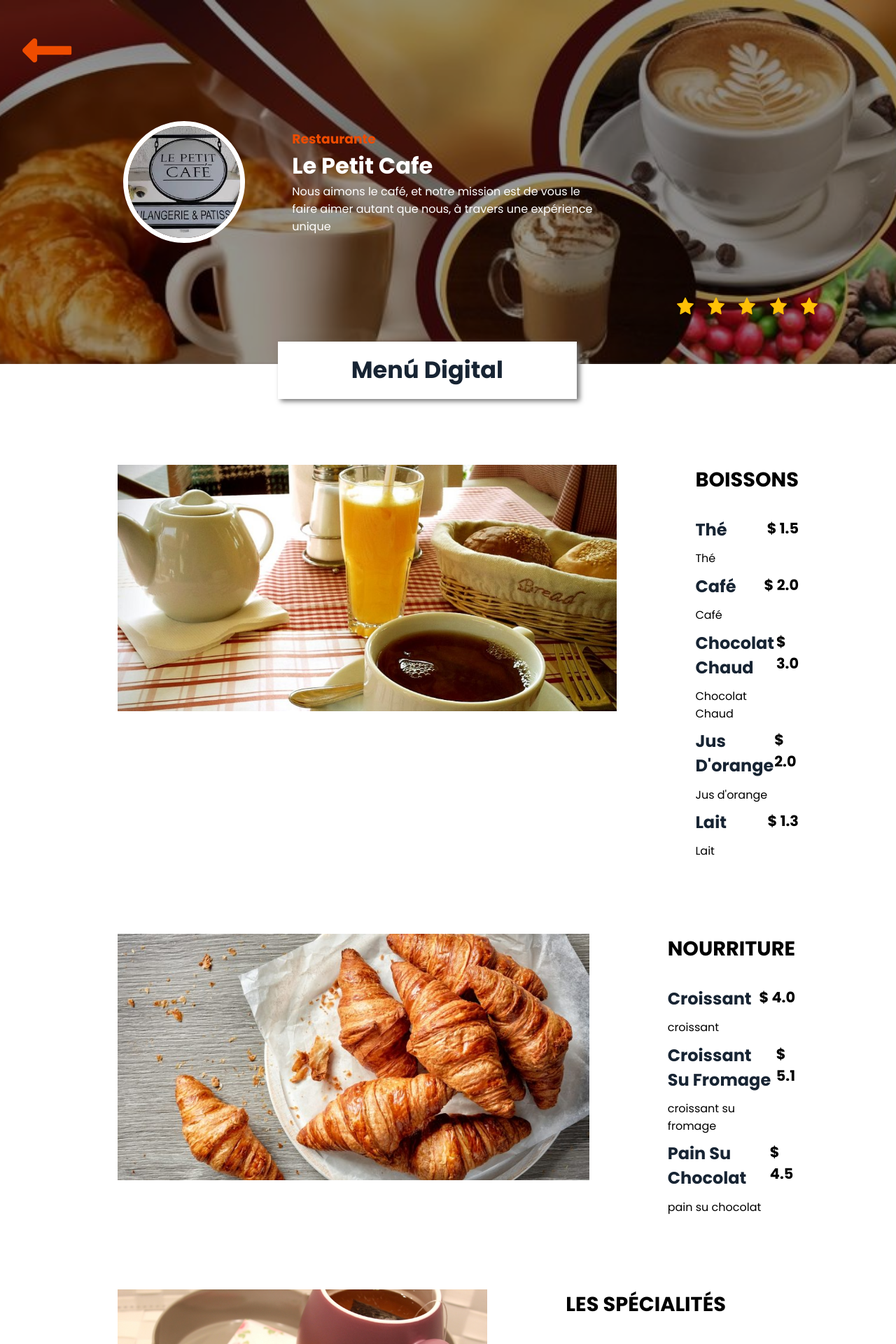
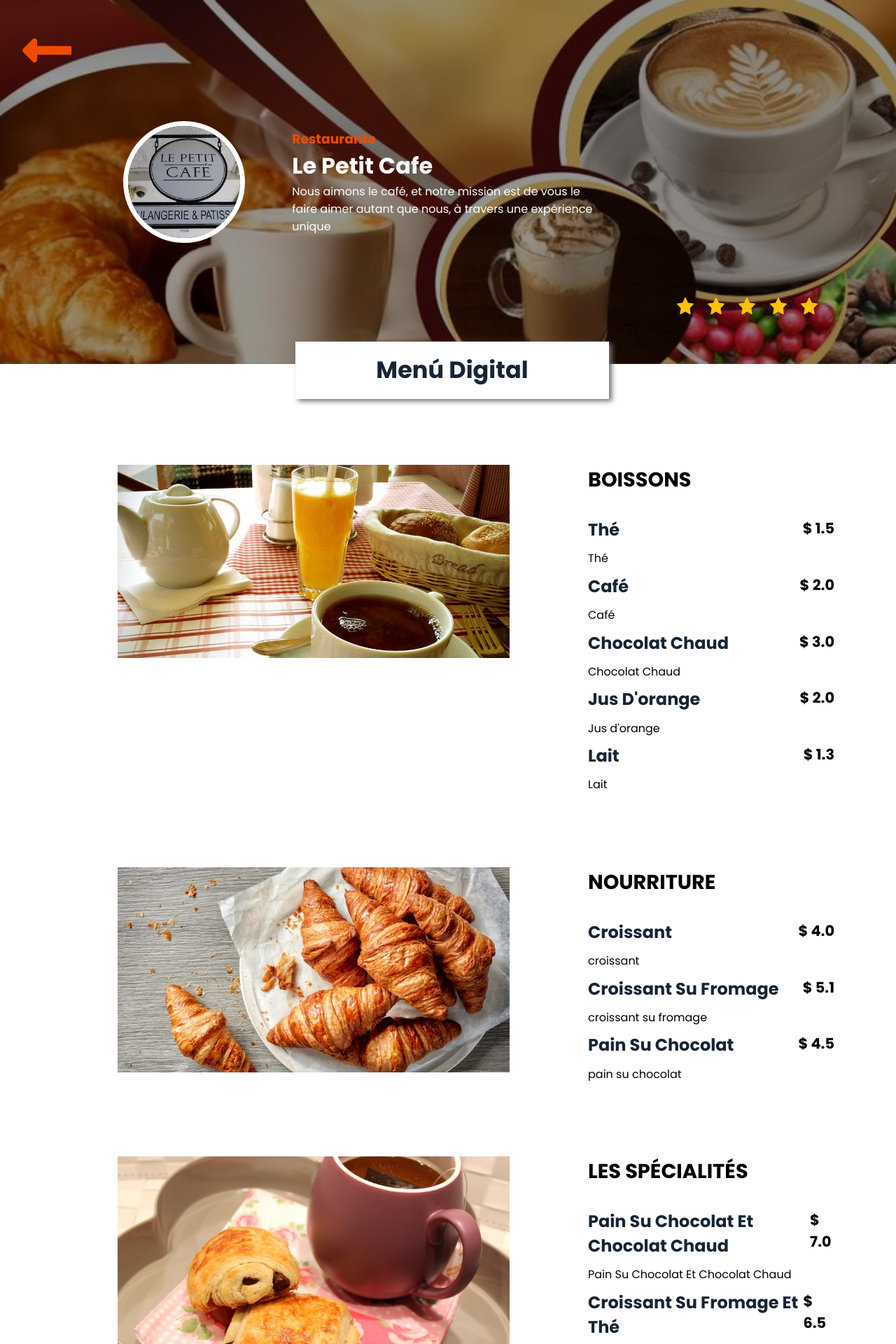
Before and after one commit to Advanced-Ideas-Developers/menu-qr, a Django app: a page that uses restaurants/templates/restaurants/menu.html in a window 1280 px wide. Shown: the top 1920 px of the page at 70% size. Run offline with Django 3.2, Linux system fonts and the light colour scheme; data comes from the database, SQL or seed files in the repository; some libraries are stand-ins or nearby versions.

Commit message:
alineación de imágenes en menú

```diff
--- a/restaurants/static/restaurants/css/menu.css
+++ b/restaurants/static/restaurants/css/menu.css
@@ -21,11 +21,17 @@ body{
 
 .container-menu{
   position: relative;
-  margin: 9rem 5rem 0rem 5rem;
+  margin: 9rem 0rem 0rem 5rem;
   min-height: 50rem;
   padding: 0rem 2rem;
   padding-bottom: 12rem;
   background-color: white;
+}
+
+@media (min-width: 1600px) {
+  .container-menu{
+    margin: 9rem 5rem 0rem 5rem;
+  }
 }
 
 .container-menu h2{
@@ -263,6 +269,8 @@ body{
 .menu-items > article{
   display: flex;
   margin-bottom: 6rem;
+  justify-content: flex-start;
+  align-items: flex-start;
 }
 
 .menu-items > article >*{
@@ -270,9 +278,8 @@ body{
 }
 
 .menu-items > article img{
-  height: 22rem;
-  width: auto;
-  /* flex: 1; */
+  width: 35rem;
+  height: auto;
 }
 
 .category-description{
```
